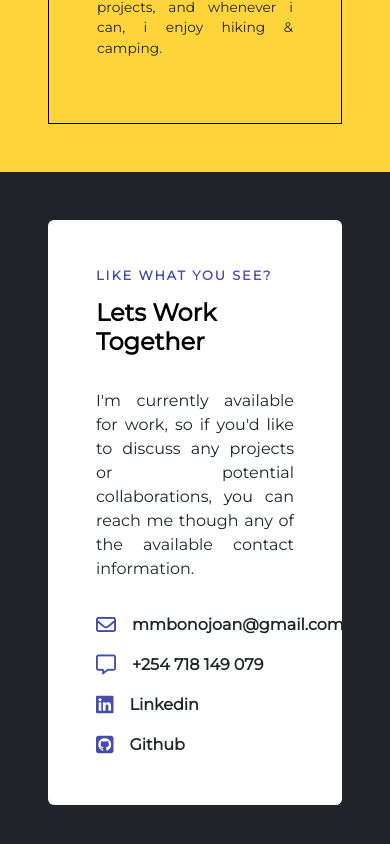
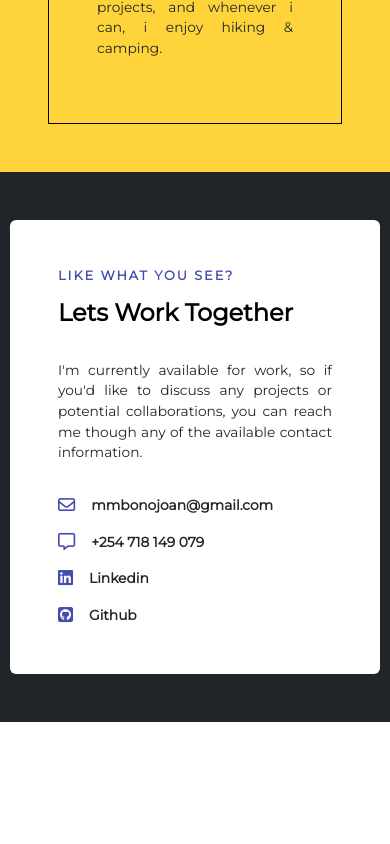
Before and after one commit to ndutagrace25/joanportforlio, a React (Create React App) app: page / in a window 390 px wide. Shown: the part 3383-4227 px from the top of the page. After the commit the page ends 4105 px from the top, so only its background shows below. Built offline with nearby package versions, Linux system fonts and the light colour scheme.

Commit message:
added contact us page

```diff
--- a/src/App.css
+++ b/src/App.css
@@ -230,4 +230,9 @@ p {
   .about-m {
     margin-top: 20px;
   }
+
+  .contact-card {
+    padding-left: 10px !important;
+    padding-right: 10px !important;
+  }
 }
--- a/src/components/ContactMe.jsx
+++ b/src/components/ContactMe.jsx
@@ -2,7 +2,7 @@ import React from "react";
 
 const ContactMe = ({contactDivRef}) => {
   return (
-    <div className="bg-dark p-5" ref={contactDivRef}>
+    <div className="bg-dark p-5 project-card contact-card" ref={contactDivRef}>
       <div className="container rounded bg-white p-5">
         <h6 className="primary-text-color fw-bold about-header text-uppercase">
           Like What You See?
```
